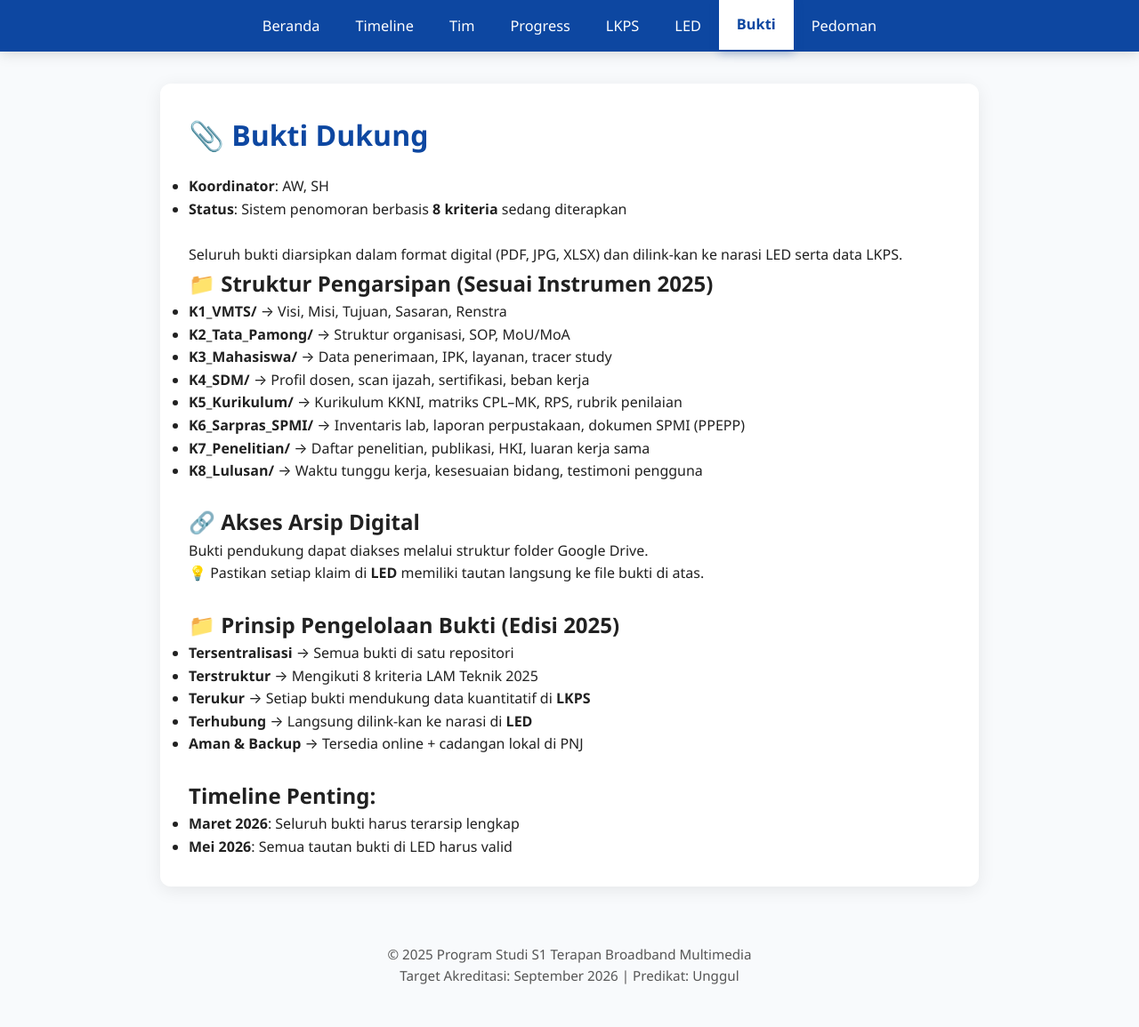
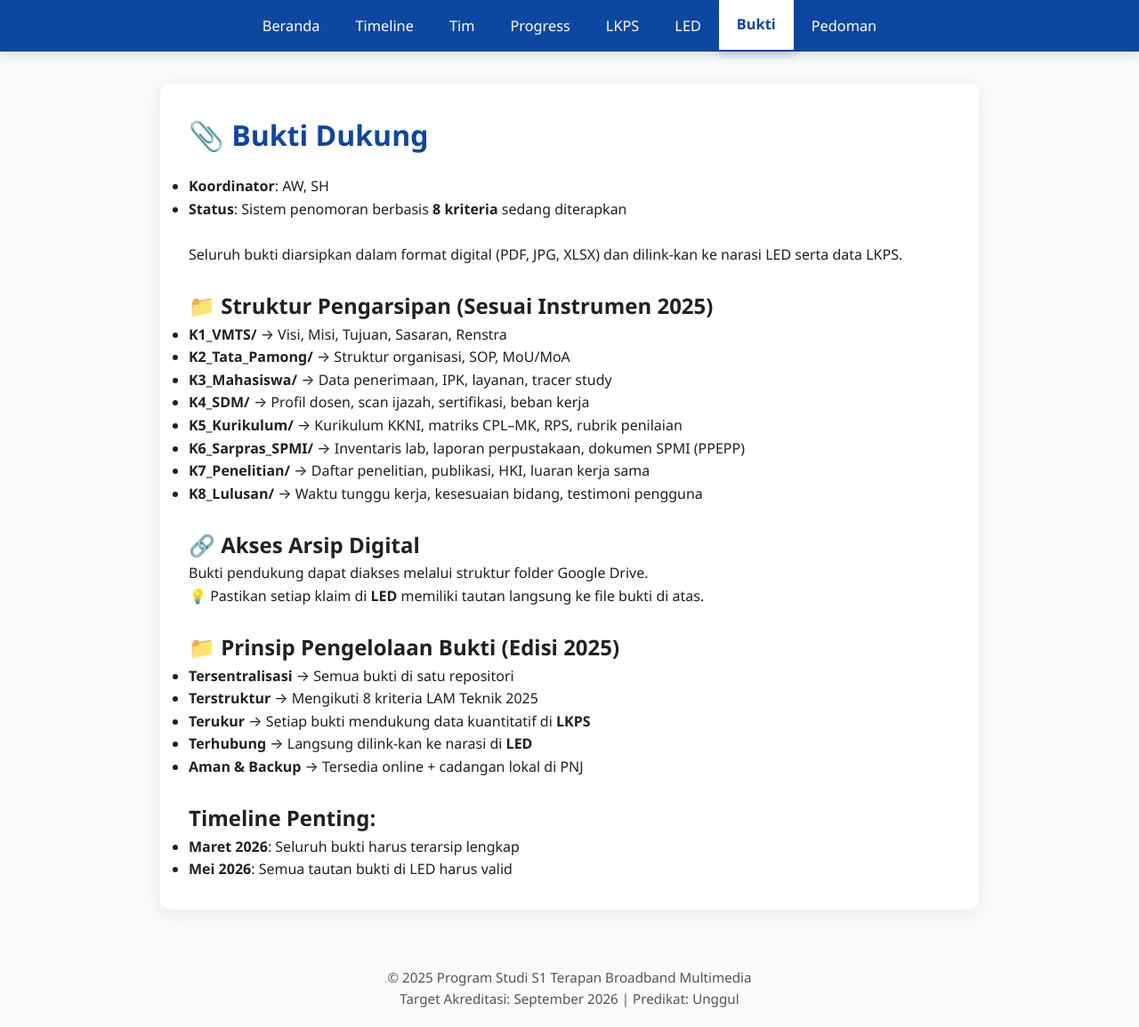
Before and after one commit to portal-psbm/aksibm-26, a Jekyll site: the page built from bukti.md, in a window 1280 px wide and 1155 px high. Shown: the whole window at 89% size. Built offline with Jekyll 4.4.1, drawn with Linux system fonts in a browser that asks for light colours.

```diff
--- a/bukti.md
+++ b/bukti.md
@@ -9,9 +9,10 @@ permalink: /bukti/
 - **Koordinator**: AW, SH
 - **Status**: Sistem penomoran berbasis **8 kriteria** sedang diterapkan <br><br>
 
-> Seluruh bukti diarsipkan dalam format digital (PDF, JPG, XLSX) dan dilink-kan ke narasi LED serta data LKPS.
+> Seluruh bukti diarsipkan dalam format digital (PDF, JPG, XLSX) dan dilink-kan ke narasi LED serta data LKPS. <br><br>
 
 ## 📁 Struktur Pengarsipan (Sesuai Instrumen 2025)
+
 - **K1_VMTS/** → Visi, Misi, Tujuan, Sasaran, Renstra
 - **K2_Tata_Pamong/** → Struktur organisasi, SOP, MoU/MoA
 - **K3_Mahasiswa/** → Data penerimaan, IPK, layanan, tracer study
@@ -23,6 +24,7 @@ permalink: /bukti/
 
 ## 🔗 Akses Arsip Digital
 Bukti pendukung dapat diakses melalui struktur folder Google Drive.
+
 > 💡 Pastikan setiap klaim di **LED** memiliki tautan langsung ke file bukti di atas. <br><br>
 
 ## 📁 Prinsip Pengelolaan Bukti (Edisi 2025)
```
